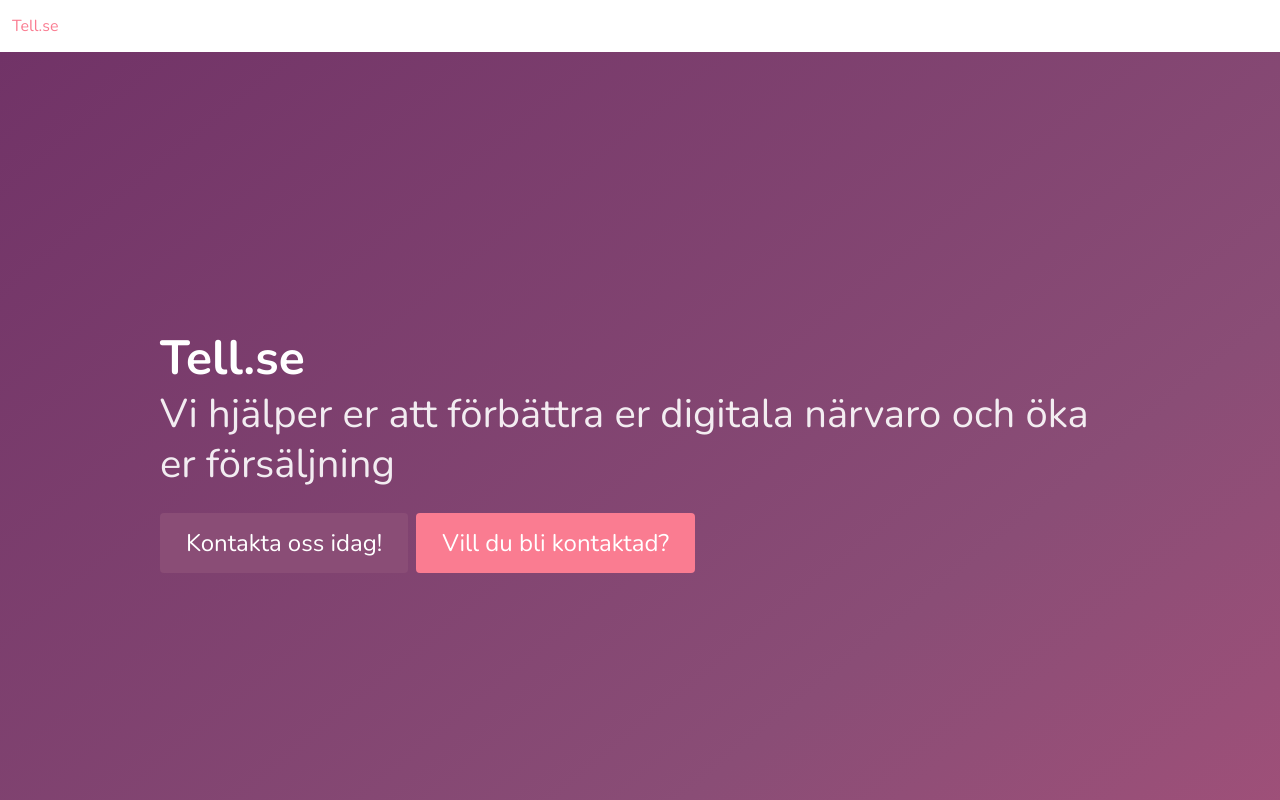
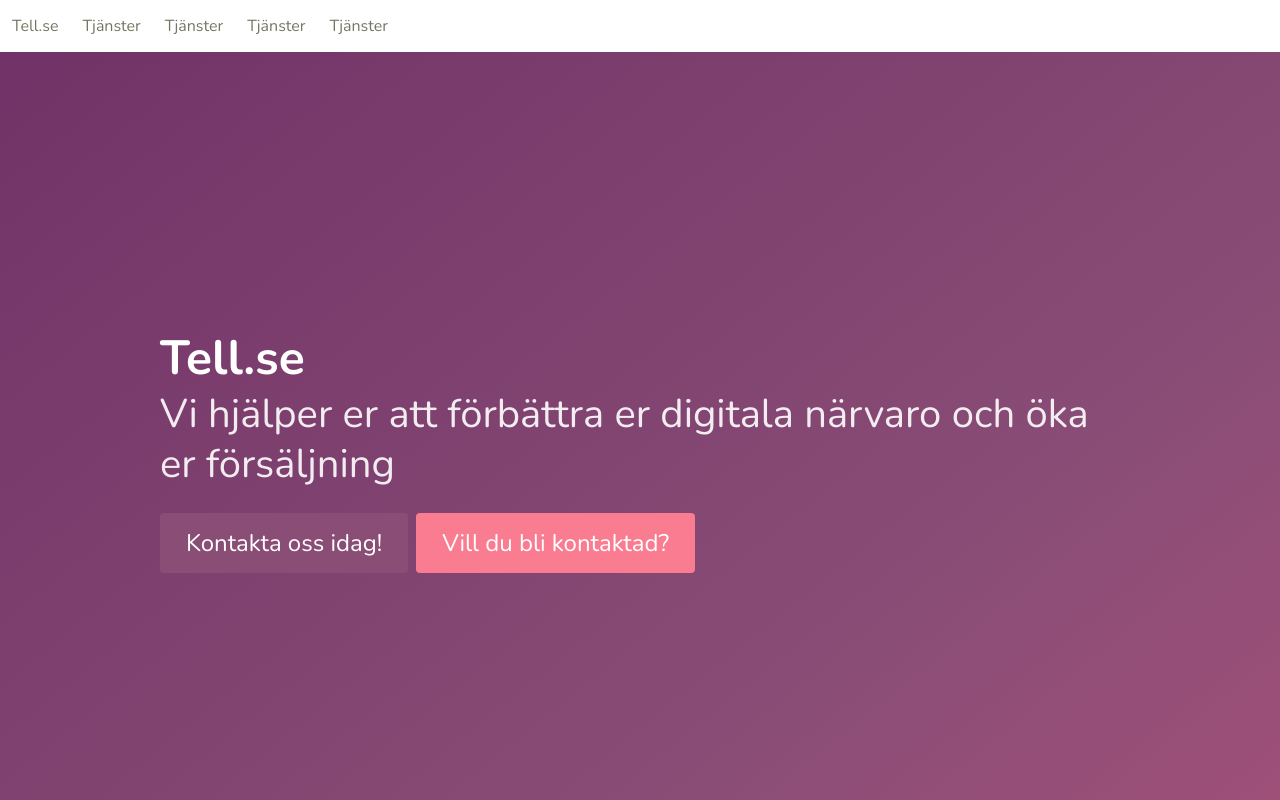
Before and after one commit to codebyjonas/digitalframgang.com, a React (Create React App) app: page / in a window 1280 px wide. Shown: the top 800 px of the page. Built offline with nearby package versions, Linux system fonts and the light colour scheme.

Commit message:
added simple header

```diff
--- a/src/components/Header.js
+++ b/src/components/Header.js
@@ -1,13 +1,27 @@
 import React from 'react'
 
 const Header = () => (
-    <>
-        <nav className='navbar' role='navigation' aria-label='main navigation'>
-            <div className='navbar-brand'>
-                <a className='navbar-item'>Tell.se</a>
-            </div>
-        </nav>
-    </>
+    <nav className='navbar' role='navigation' aria-label='main navigation'>
+        <div className='navbar-brand'>
+            <h1 className='navbar-item'>Tell.se</h1>
+            <a
+                role='button'
+                class='navbar-burger'
+                aria-label='menu'
+                aria-expanded='false'
+            >
+                <span aria-hidden='true' />
+                <span aria-hidden='true' />
+                <span aria-hidden='true' />
+            </a>
+        </div>
+        <div class='navbar-menu'>
+            <a className='navbar-item'>Tjänster</a>
+            <a className='navbar-item'>Tjänster</a>
+            <a className='navbar-item'>Tjänster</a>
+            <a className='navbar-item'>Tjänster</a>
+        </div>
+    </nav>
 )
 
 export default Header
```
